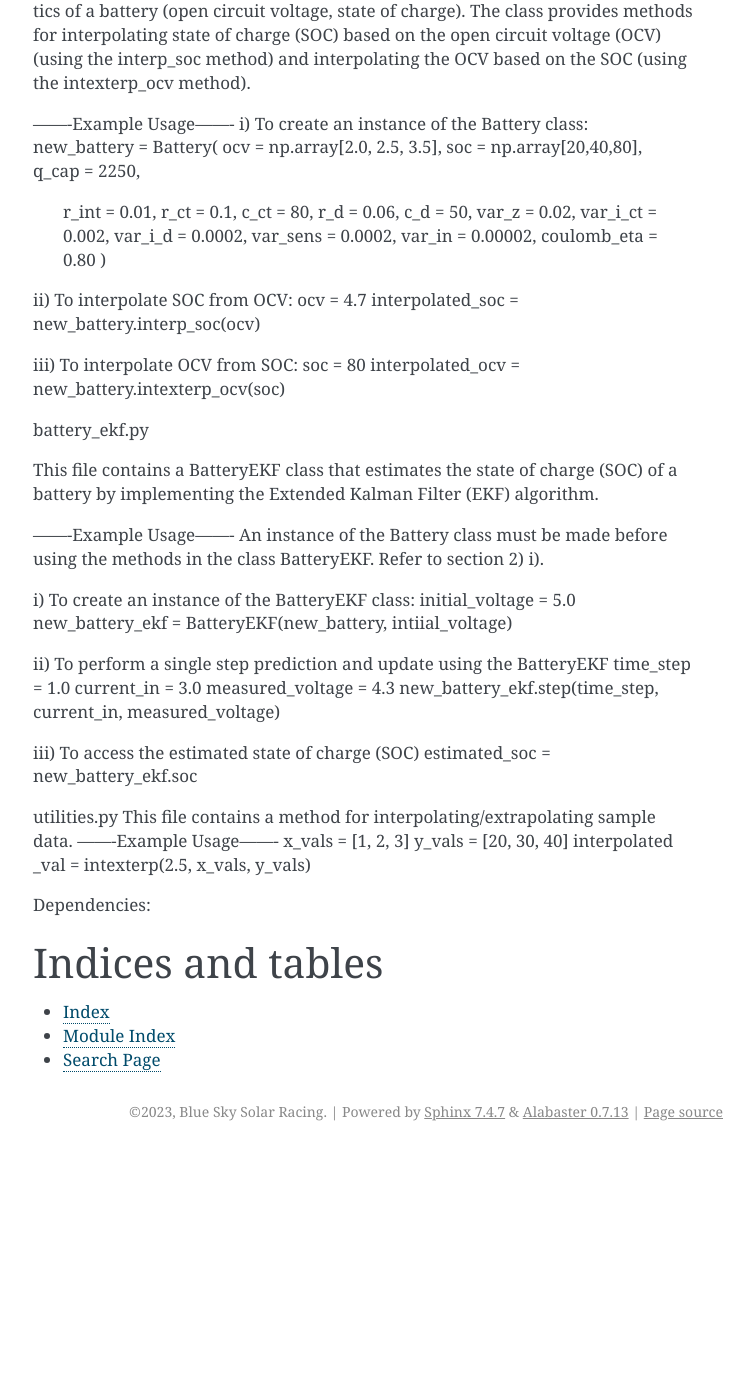
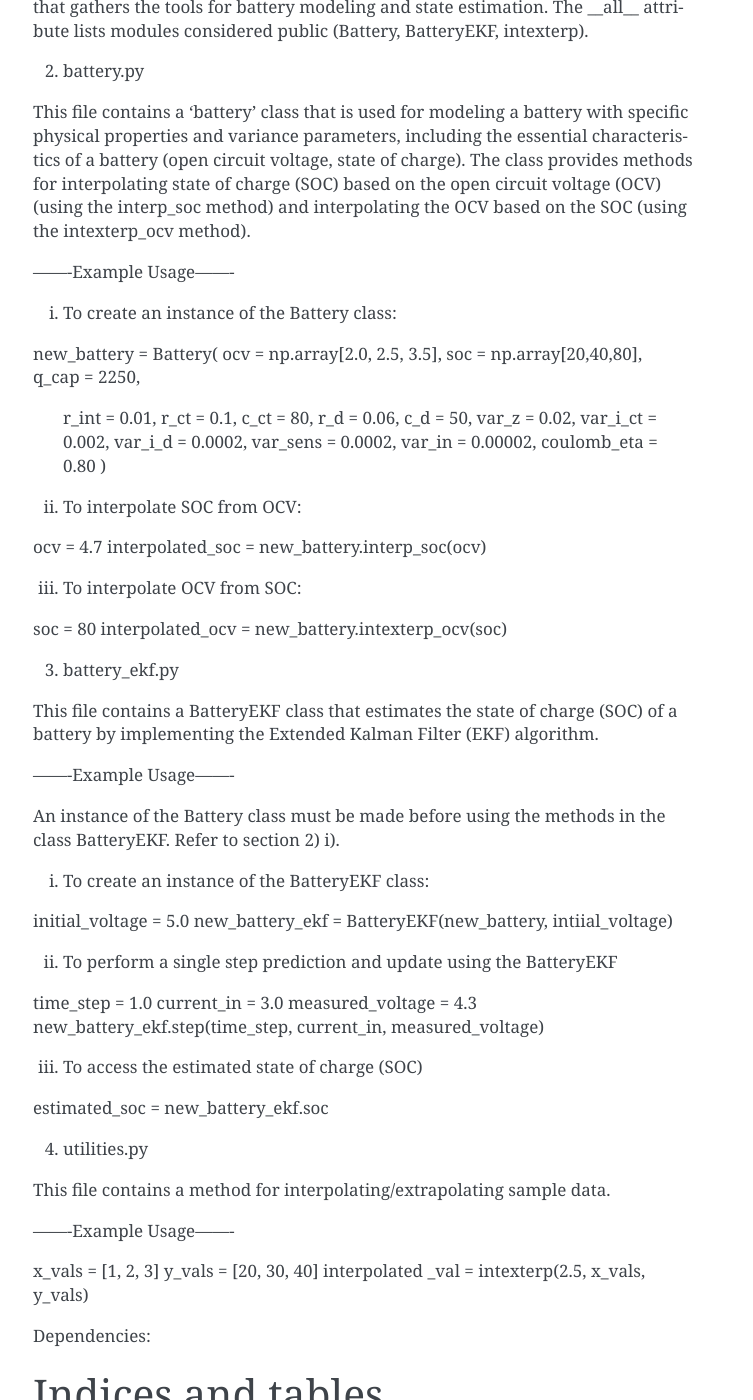
Before and after one commit to blueskysolarracing/battlib, a Sphinx documentation site: the page built from docs/index.rst, in a window 1280 px wide and 1400 px high, scrolled down 401 px. Shown: the whole window, without its empty margins (387-1140 px from the left). Built offline with Sphinx 7.4.7, drawn with Linux system fonts in a browser that asks for light colours; before the commit the page ends 1552 px from its top, so only the background shows below that; some of the changed lines change nothing that is shown; some of the changed text lies outside the part shown.

Commit message:
Edits --> still need to fix formatting

```diff
--- a/docs/index.rst
+++ b/docs/index.rst
@@ -11,19 +11,24 @@ Welcome to battlib's documentation!
    :caption: Contents:
 
 Version History:
+
 Overview:
-This library contains a set of modules that can be used to calculate the state of charge of a battery.
+   This library contains a set of modules that can be used to calculate the state of charge of a battery.
+
 Package contents:
-init.py
+
+1. init.py
 
 This module is the entry point of the battlib library. It is the top-level package that gathers the tools for battery modeling and state estimation. The __all__ attribute lists modules considered public (Battery, BatteryEKF, intexterp).
 
-battery.py
+2. battery.py
 
 This file contains a ‘battery’ class that is used for modeling a battery with specific physical properties and variance parameters, including the essential characteristics of a battery (open circuit voltage, state of charge). The class provides methods for interpolating state of charge (SOC) based on the open circuit voltage (OCV) (using the interp_soc method) and interpolating the OCV based on the SOC (using the intexterp_ocv method).
 
 —----Example Usage—----
+
 i) To create an instance of the Battery class:
+
 new_battery = Battery(
 ocv = np.array[2.0, 2.5, 3.5],
 soc = np.array[20,40,80],
@@ -41,36 +46,45 @@ q_cap = 2250,
  coulomb_eta = 0.80 )
 
 ii) To interpolate SOC from OCV:
+
 ocv = 4.7
 interpolated_soc = new_battery.interp_soc(ocv)
 
 iii) To interpolate OCV from SOC:
+
 soc = 80
 interpolated_ocv = new_battery.intexterp_ocv(soc)
 
-battery_ekf.py
+3. battery_ekf.py
 
 This file contains a BatteryEKF class that estimates the state of charge (SOC) of a battery by implementing the Extended Kalman Filter (EKF) algorithm.
 
 —----Example Usage—----
+
 An instance of the Battery class must be made before using the methods in the class BatteryEKF. Refer to section 2) i).
 
 i) To create an instance of the BatteryEKF class:
+
 initial_voltage = 5.0
 new_battery_ekf = BatteryEKF(new_battery, intiial_voltage)
 
 ii) To perform a single step prediction and update using the BatteryEKF
+
 time_step = 1.0
 current_in = 3.0
 measured_voltage = 4.3
 new_battery_ekf.step(time_step, current_in, measured_voltage)
 
 iii) To access the estimated state of charge (SOC)
+
 estimated_soc = new_battery_ekf.soc
 
-utilities.py
+4. utilities.py
+
 This file contains a method for interpolating/extrapolating sample data.
+
 —----Example Usage—----
+
 x_vals = [1, 2, 3]
 y_vals = [20, 30, 40]
 interpolated _val = intexterp(2.5, x_vals, y_vals)
```
